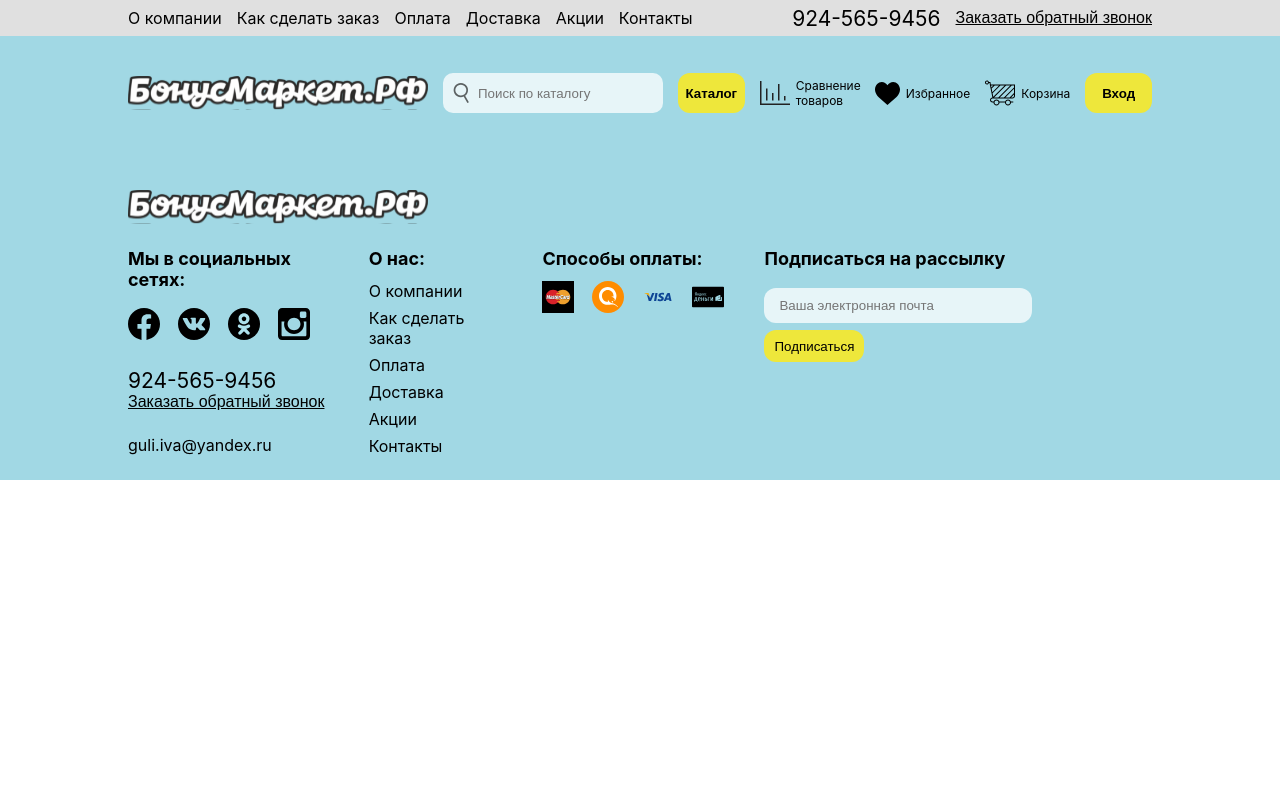
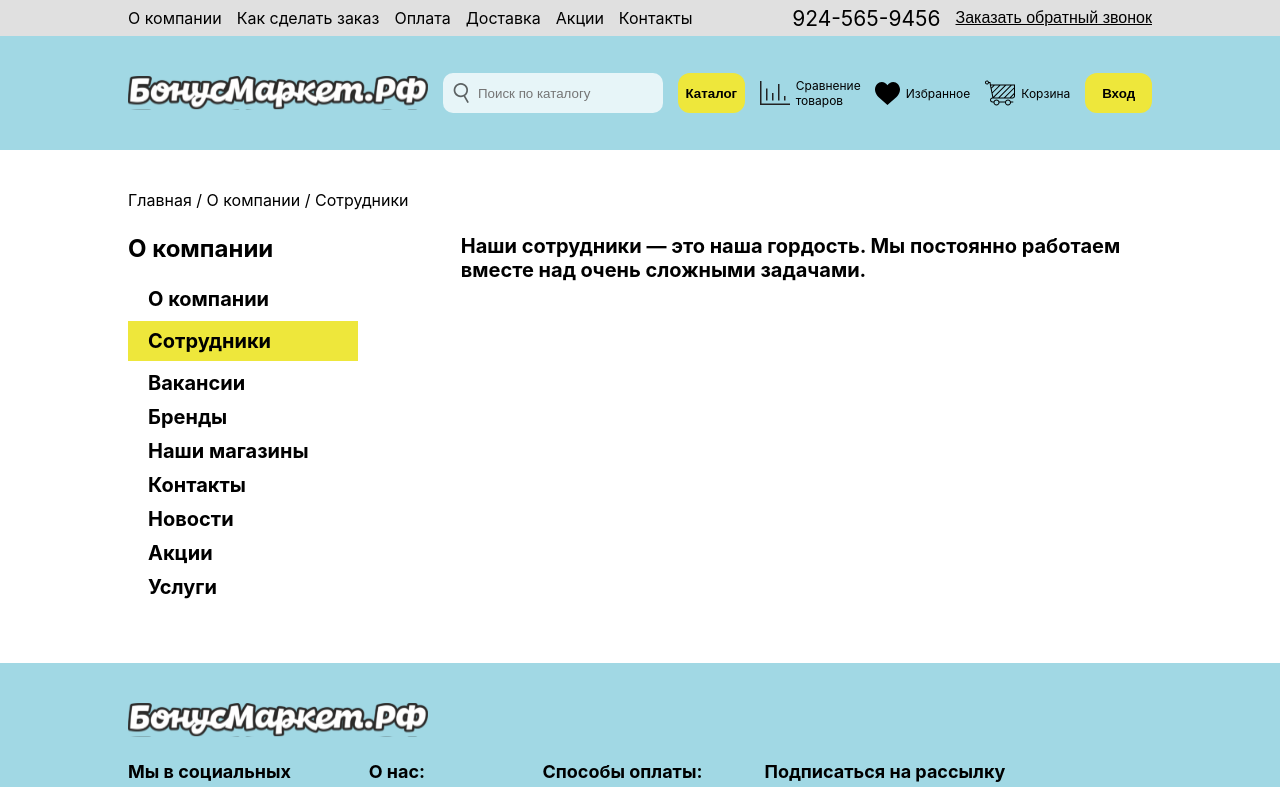
Before and after one commit to Vinorval/bonus-market-0.2, a React (Create React App) app: page /staff in a window 1280 px wide. Shown: the top 787 px of the page. Built offline with nearby package versions, Linux system fonts and the light colour scheme.

Commit message:
feat: add page - staff

```diff
--- a/src/components/app/App.js
+++ b/src/components/app/App.js
@@ -5,6 +5,7 @@ import Header from "../header/Header";
 import Footer from '../footer/Footer';
 
 import CompanyPage from '../../pages/company/CompanyPage';
+import StaffPage from '../../pages/company/StaffPage';
 
 function App() {
   return (
@@ -13,6 +14,7 @@ function App() {
       <Header />
       <Routes>
         <Route path='/company' element={<CompanyPage />} />
+        <Route path='/staff' element={<StaffPage />} />
       </Routes>
       <Footer />
     </div>
--- /dev/null
+++ b/src/pages/company/StaffPage.js
@@ -0,0 +1,20 @@
+import Location from "../../components/location/Location";
+import Nav from "../../components/nav/Nav";
+import { navPagesCompanyArr } from "../../utils/navigationPage";
+
+const StaffPage = () => {
+    const location = [ { link: "/", text: 'Главная ' }, { link: "/company", text: '/ О компании ' }, { link: "/staff", text: '/ Сотрудники ' } ];
+
+    return (
+        <main className="page padding_limit_width" >
+            <Location path={location} />
+            <h2 className="page__title margin_none">О компании</h2>
+            <Nav navArr={navPagesCompanyArr} />
+            <section className="info-block">
+                <h3 className="info-block__title margin_none info-block__title_width_full">Наши сотрудники — это наша гордость. Мы постоянно работаем вместе над очень сложными задачами.</h3>
+            </section>
+        </main>
+    )
+};
+
+export default StaffPage;
```
